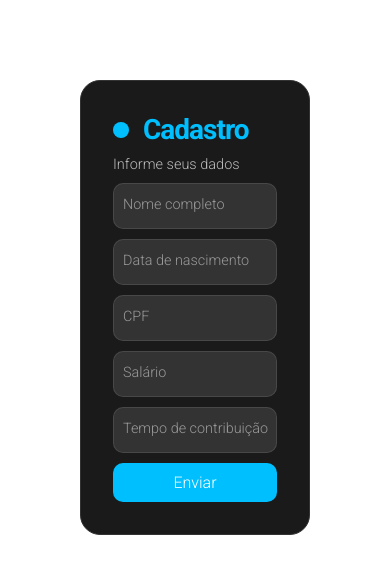
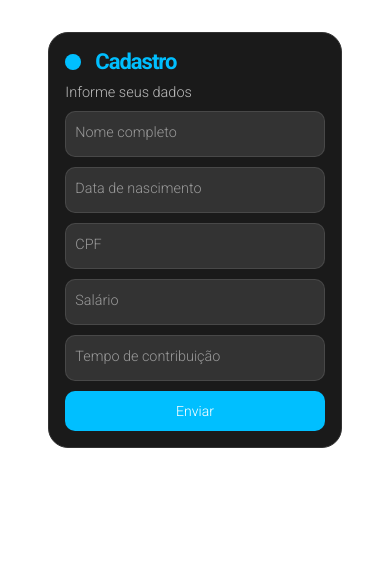
Before and after one commit to Eduvale007/Projeto_2semestre_c.c, a plain HTML site: page index.html in a window 390 px wide. Shown: the part 103-676 px from the top of the page. Drawn offline with Linux system fonts and the light colour scheme.

Commit message:
modificacao do codigo

```diff
--- a/css/form.css
+++ b/css/form.css
@@ -143,3 +143,28 @@
       opacity: 0;
     }
   }
+
+  @media screen and (max-width:750px) {
+    .main__form {
+        padding: 2rem; /* Reduzir o padding para telas menores */
+      }
+
+      .form {
+        padding: 1rem; /* Reduzir o padding interno do formulário */
+        max-width: 90%; /* Usar até 90% da largura da tela */
+      }
+
+      .title {
+        font-size: 22px; /* Ajustar o tamanho da fonte do título */
+      }
+
+      .input {
+        font-size: medium; /* Ajustar o tamanho da fonte dos inputs */
+        padding: 15px 10px; /* Ajustar o padding dos inputs para serem mais compactos */
+      }
+
+      .submit {
+        font-size: 14px; /* Reduzir o tamanho da fonte do botão */
+        padding: 12px; /* Ajustar o padding do botão para ser mais compacto */
+      }
+}
```
